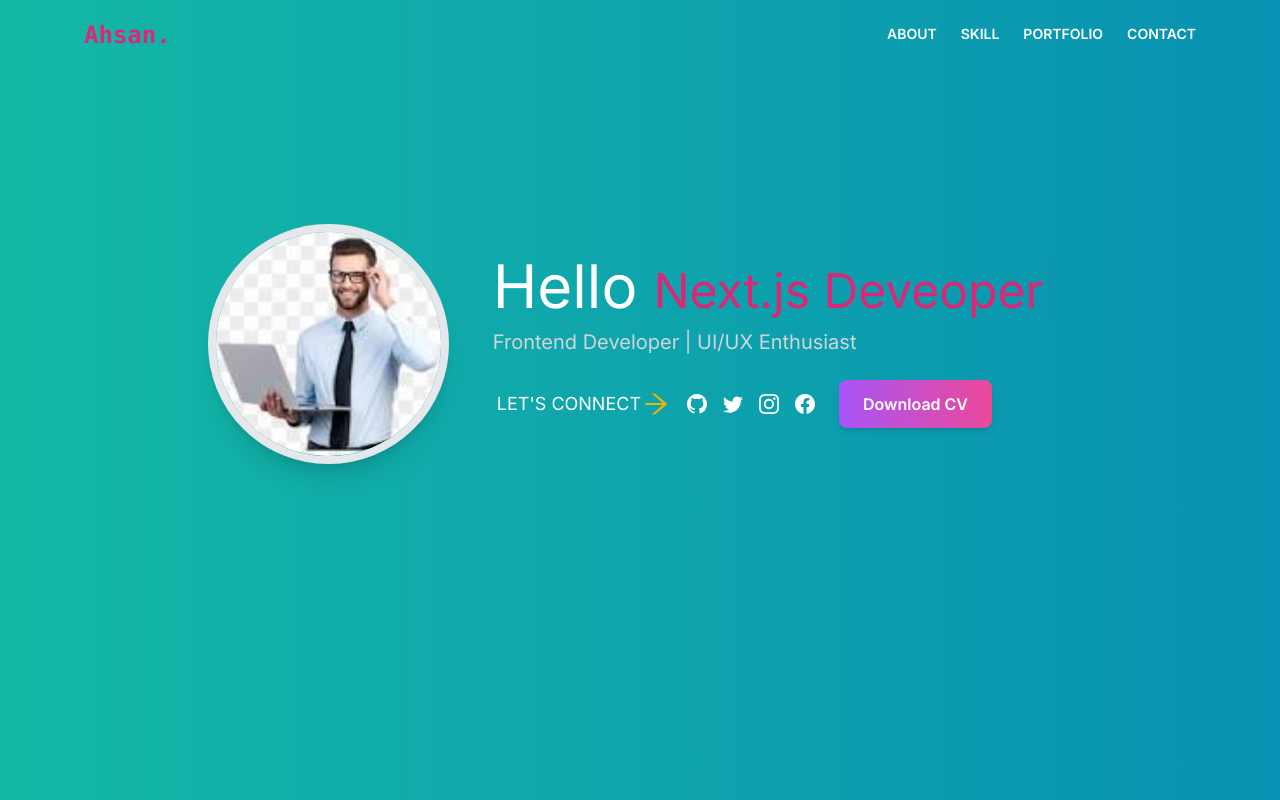
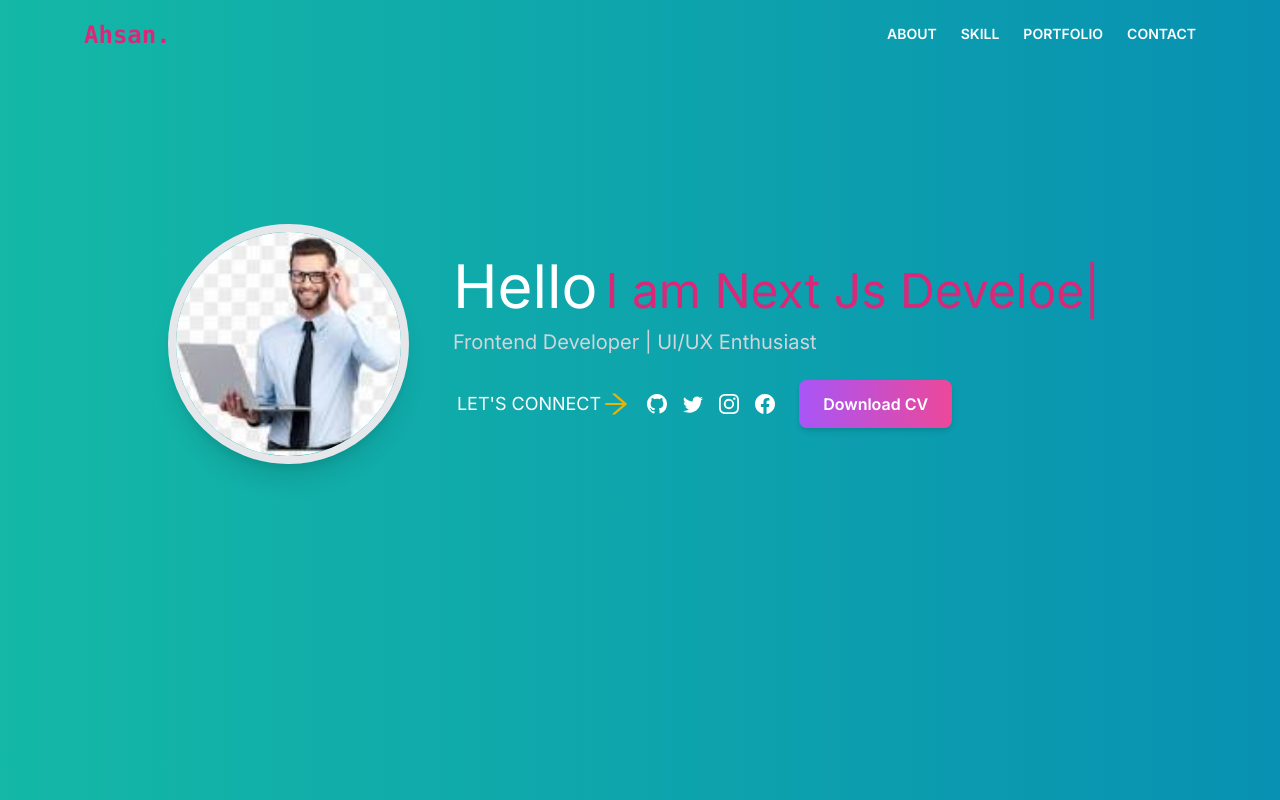
Before and after one commit to ahsanali7893/Portfolio, a Next.js app: page / in a window 1280 px wide. Shown: the top 800 px of the page. Built offline with nearby package versions, Linux system fonts and the light colour scheme.

Commit message:
initial changes

```diff
--- a/package.json
+++ b/package.json
@@ -27,6 +27,7 @@
     "react-scroll": "^1.8.9",
     "react-simple-typewriter": "^5.0.1",
     "react-toastify": "^9.1.3",
+    "react-type-animation": "^3.1.0",
     "react-typed": "^1.2.0",
     "react-typist": "^2.0.5",
     "smoothscroll-polyfill": "^0.4.4",
--- a/src/components/Hero/page.tsx
+++ b/src/components/Hero/page.tsx
@@ -1,10 +1,10 @@
+'use client'
 import { AiOutlineArrowRight } from "react-icons/ai";
 import { BsFacebook, BsTwitter, BsInstagram, BsGithub } from "react-icons/bs";
+import { TypeAnimation } from "react-type-animation";
 import Link from "next/link";
 import Image from "next/image";
-import Typed from 'react-typed';
-
-
+import React from "react";
 
 const Hero = (props: any) => {
   return (
@@ -29,13 +29,20 @@ const Hero = (props: any) => {
               <h1 className="text-center font-header pb-3 text-4xl text-white sm:text-left sm:text-5xl md:text-6xl px-3">
                 Hello
                 <span className="text-pink-600 text-3xl sm:text-5xl pl-2">
-                <Typed
-                className="pl-2"
-                strings={["React.js Deveoper", "Next.js Deveoper"]}
-                typeSpeed={100}
-                loop={true}
-                backSpeed={50}
-              />
+                  <TypeAnimation
+                    sequence={[
+                      // Same substring at the start will only be typed out once, initially
+                      "I am Ahsan Ali",
+                      1000, // wait 1s before replacing "Mice" with "Hamsters"
+                      "I am React Developer",
+                      1000,
+                      "I am Next Js Develoepr",
+                      1000,
+                    ]}
+                    wrapper="span"
+                    speed={50}
+                    repeat={Infinity}
+                  />
                 </span>
               </h1>
               <p className="text-lg px-3 sm:text-xl text-gray-300">
```
Also changed, not shown: 1 other file (tests, documents, lock files or other folders).
